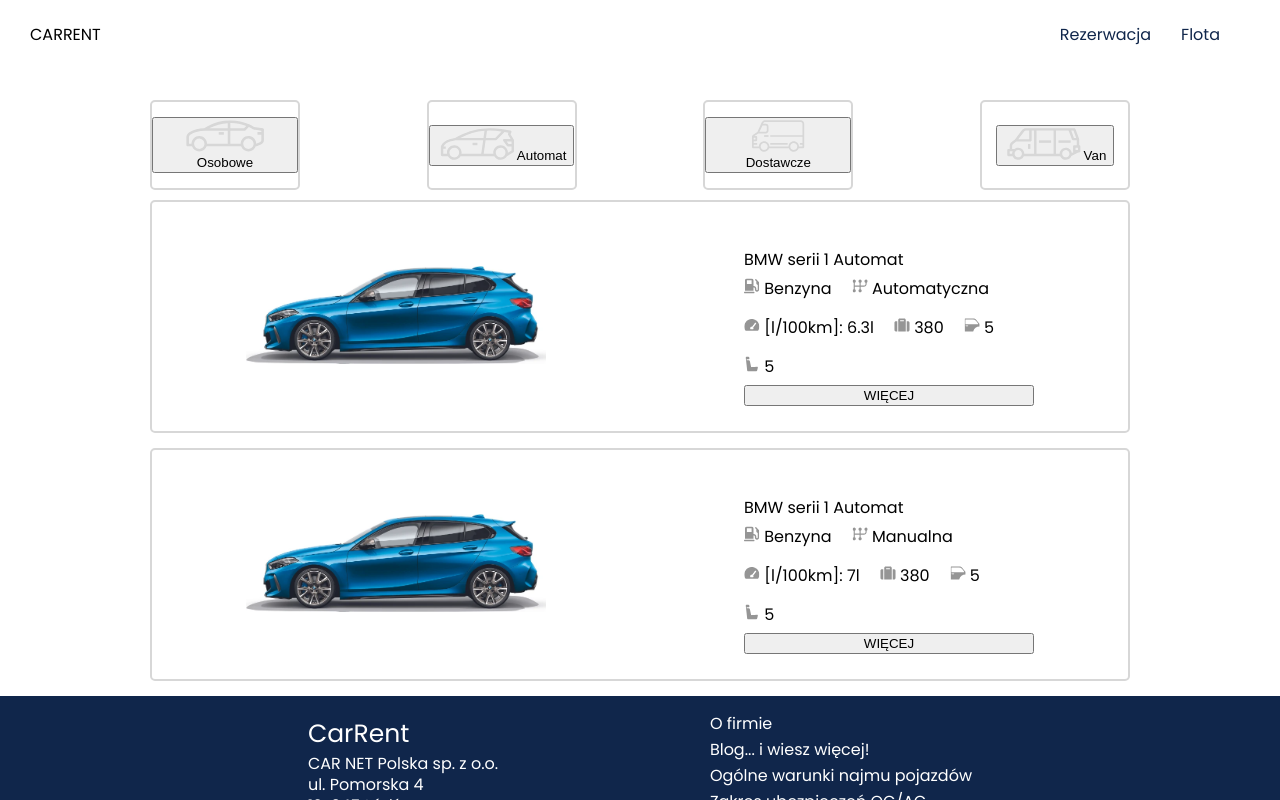
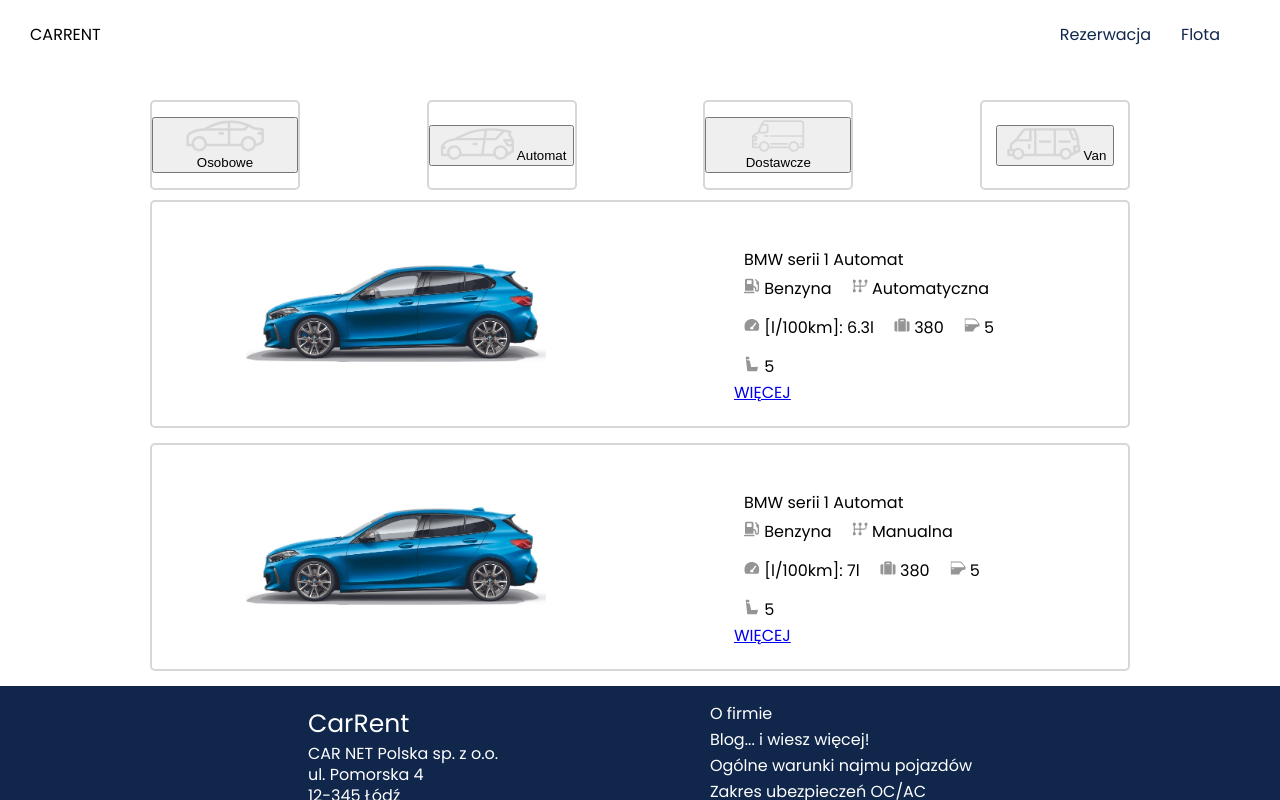
Before and after one commit to theWebCookie/car-rental, a Next.js app: page /fleet in a window 1280 px wide. Shown: the top 800 px of the page. Built offline with nearby package versions, Linux system fonts and the light colour scheme.

Commit message:
feat: add mock routing

```diff
--- /dev/null
+++ b/app/fleet/[id]/page.jsx
@@ -0,0 +1,5 @@
+'use client';
+
+export default function CarPage({ params }) {
+  return <p>Car id: {params.id}</p>;
+}
--- a/app/ui/car/car.jsx
+++ b/app/ui/car/car.jsx
@@ -1,7 +1,9 @@
+'use client';
 import Image from 'next/image';
 import './car.css';
+import Link from 'next/link';
 
-export default function Car({ src, alt, title, fuel, transmission, fuelUsage, luggage, doors, seats }) {
+export default function Car({ src, alt, title, fuel, transmission, fuelUsage, luggage, doors, seats, id }) {
   return (
     <div className='car'>
       <div className='car-image'>
@@ -32,7 +34,7 @@
               <Image src='/car/seats.svg' width={16} height={16} alt='seats' /> {seats}
             </div>
           </div>
-          <button>WIĘCEJ</button>
+          <Link href={`/fleet/${id}`}>WIĘCEJ</Link>
         </div>
       </div>
     </div>
```
